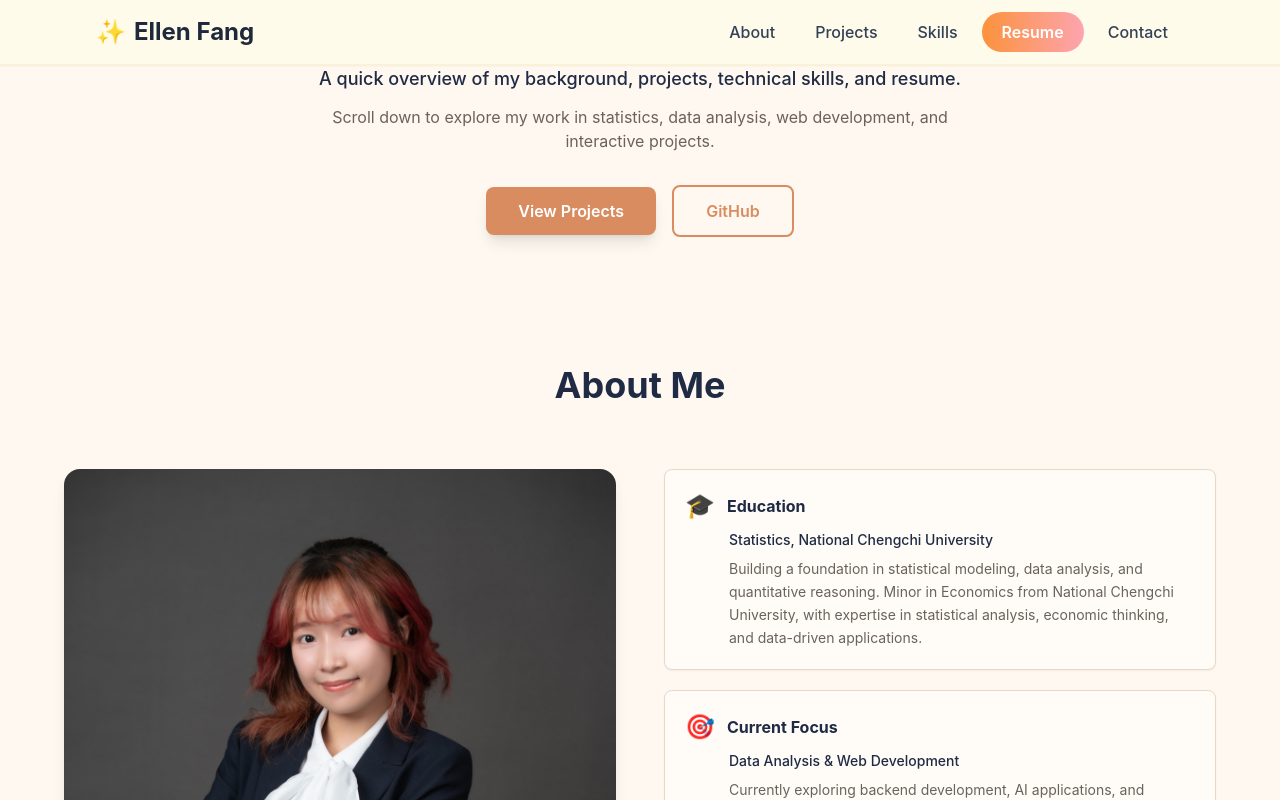
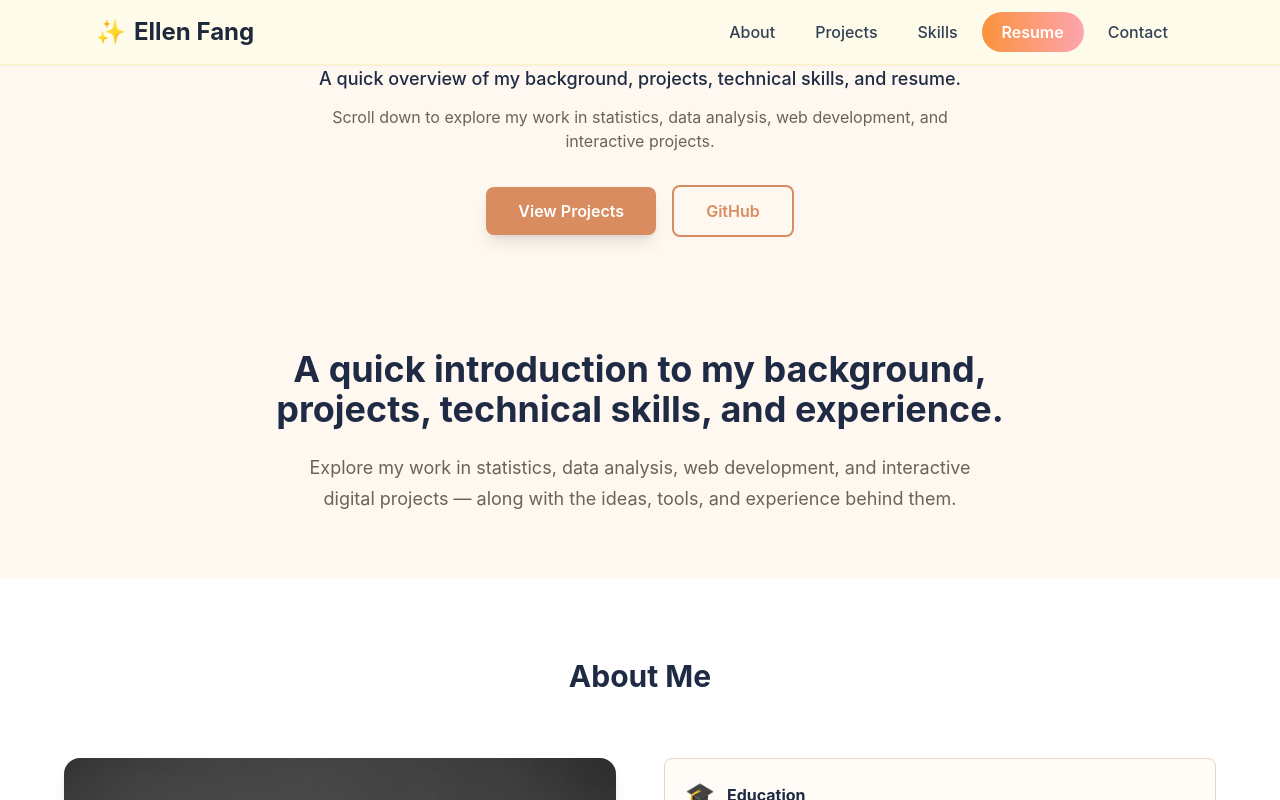
Before and after one commit to Ellen-Fang/ellen-fang-portfolio, a React (Vite) app: page / in a window 1280 px wide. Shown: the top 800 px of the page. Built offline with nearby package versions, Linux system fonts and the light colour scheme.

Commit message:
Refine About page hero section - improve text layout and readability

```diff
--- a/src/components/About.jsx
+++ b/src/components/About.jsx
@@ -23,9 +23,21 @@ function About() {
   ]
 
   return (
-    <section id="about" className="py-20 px-4" style={{backgroundColor: '#FFF8F0'}}>
-      <div className="max-w-6xl mx-auto">
-        <h2 className="text-4xl font-bold mb-16 text-center" style={{color: '#1F2A44'}}>About Me</h2>
+    <>
+      {/* Hero Section */}
+      <section id="about-hero" className="py-16 px-4" style={{backgroundColor: '#FFF8F0'}}>
+        <div className="max-w-6xl mx-auto">
+          <div className="hero-text text-center">
+            <h2 className="text-4xl font-bold mb-6" style={{color: '#1F2A44'}}>A quick introduction to my background, projects, technical skills, and experience.</h2>
+            <p className="text-lg" style={{color: '#6B625B'}}>Explore my work in statistics, data analysis, web development, and interactive digital projects — along with the ideas, tools, and experience behind them.</p>
+          </div>
+        </div>
+      </section>
+
+      {/* Main About Section */}
+      <section id="about" className="py-20 px-4" style={{backgroundColor: '#FFFFFF'}}>
+        <div className="max-w-6xl mx-auto">
+          <h2 className="text-3xl font-bold mb-16 text-center" style={{color: '#1F2A44'}}>About Me</h2>
 
         <div className="grid md:grid-cols-2 gap-12">
           <div className="space-y-6">
@@ -109,6 +121,7 @@ function About() {
         </div>
       </div>
     </section>
+    </>
   )
 }
 
--- a/src/index.css
+++ b/src/index.css
@@ -48,3 +48,19 @@ html {
     transform: translateY(0);
   }
 }
+
+/* Hero Text Styles */
+.hero-text h2,
+.hero-text p {
+  text-wrap: balance;
+}
+
+.hero-text h2 {
+  margin-bottom: 1.5rem;
+}
+
+.hero-text p {
+  max-width: 820px;
+  margin: 0 auto;
+  line-height: 1.7;
+}
```
